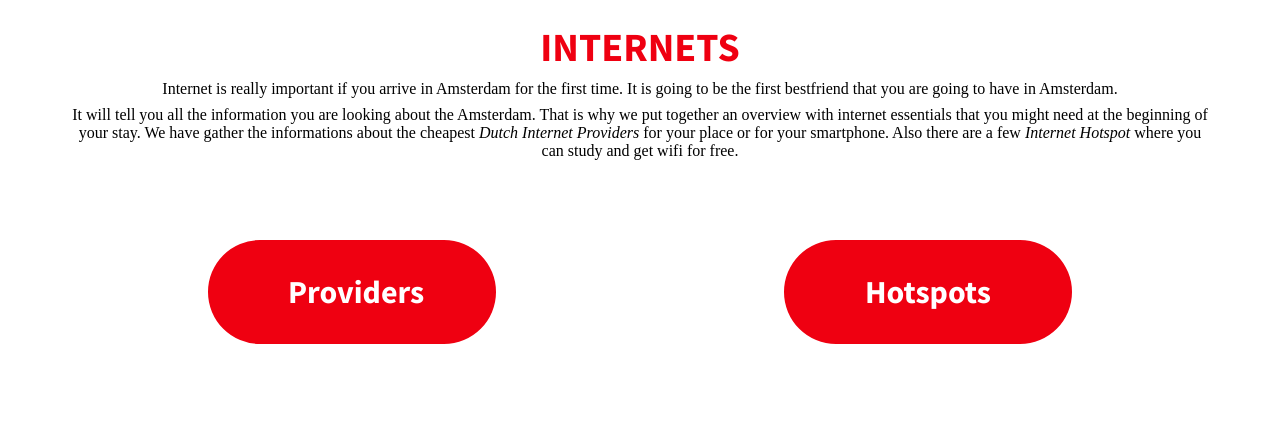
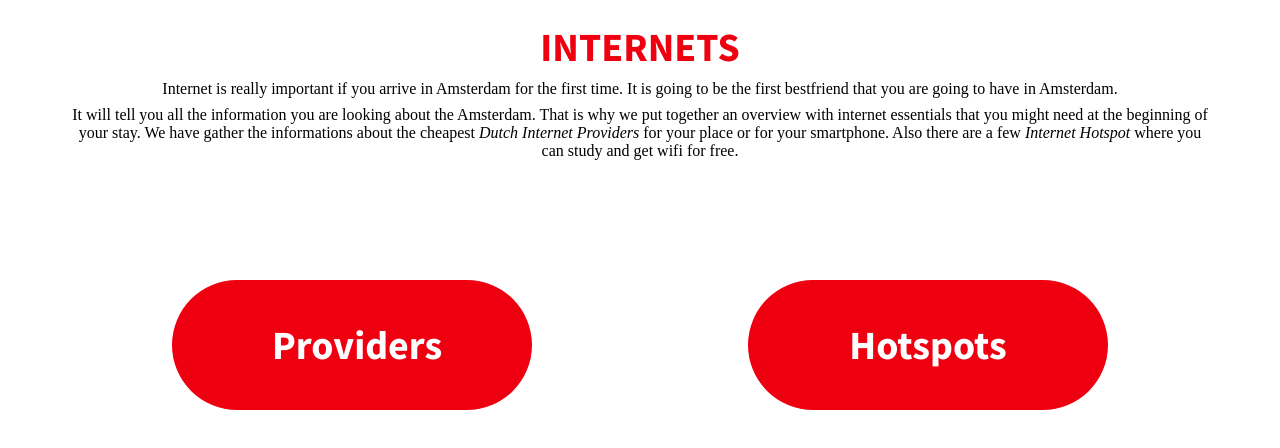
Before and after one commit to thawkm/isga, a plain HTML site: page internet/internet.html in a window 1280 px wide. Shown: the part 1094-1542 px from the top of the page. Drawn offline with Linux system fonts and the light colour scheme.

Commit message:
commit 0.3

```diff
--- a/styles/styles.css
+++ b/styles/styles.css
@@ -169,6 +169,7 @@ font-size: 2em;
 .buttons{
   display: flex;
 }
+
 .button{
 background-color: rgb(239, 0, 17);
 font-family: SourceSansPro-Bold;
@@ -179,9 +180,9 @@ font-size: 2em;
 color: white;
 margin-left: auto;
 margin-right: auto;
-  font-size: 2em;
+font-size: 2.5em;
 width: 4em;
-  margin-bottom: 2em;
+margin-top: 1em;
 }
 
 /*HOTSPOTS*/
```
Lines whose indentation alone changed are shown as unchanged.
